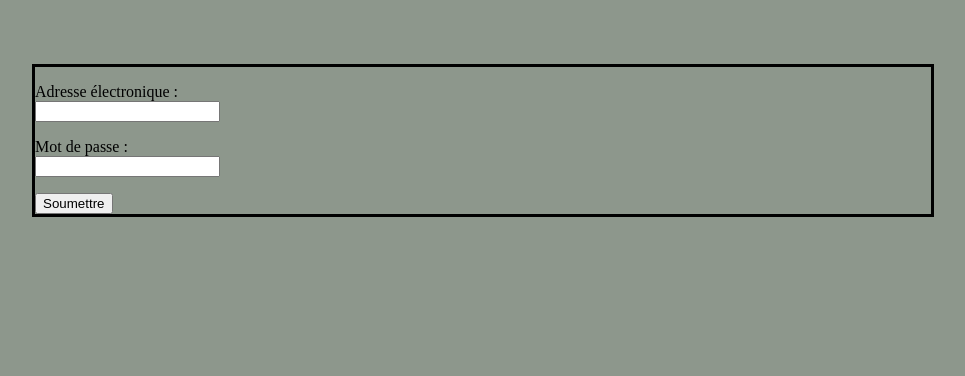
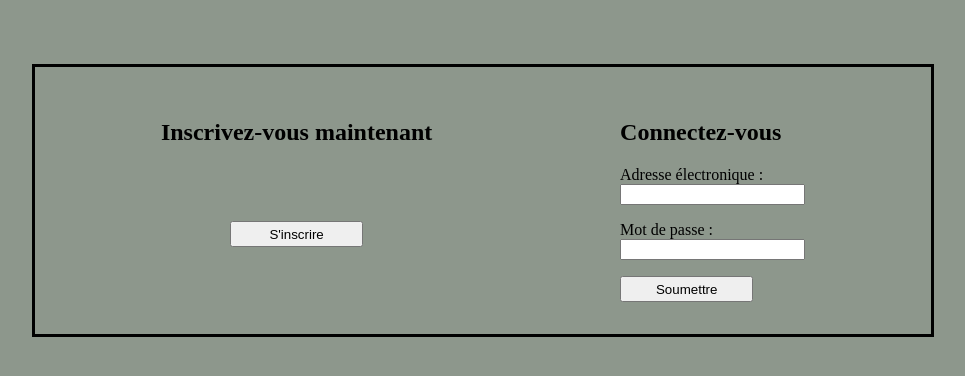
Before and after one commit to mlsc63/LITReview, a Django app: page /connection/ in a window 1280 px wide. Shown: the part 86-462 px from the top of the page, without its empty margins (157-1122 px from the left). Run offline with Django 3.2, Linux system fonts and the light colour scheme.

Commit message:
10/04/2021

```diff
--- a/LITReview/settings.py
+++ b/LITReview/settings.py
@@ -40,6 +40,7 @@ INSTALLED_APPS = [
     'review',
     'user',
     'user_follows',
+
 ]
 
 MIDDLEWARE = [
--- a/LITReview/urls.py
+++ b/LITReview/urls.py
@@ -19,6 +19,6 @@ from django.urls import path, include
 
 urlpatterns = [
     path('admin/', admin.site.urls),
-    path('connection/', include('user.urls'))
+    path('connection/', include('user.urls')),
 
 ]
--- /dev/null
+++ b/static/connection.css
@@ -0,0 +1,22 @@
+.connection {
+    margin: auto;
+    display: flex;
+    flex-direction: row;
+    justify-content: space-around;
+    padding: 2em 2em 2em 2em;
+
+}
+.buttom{
+    width: 10em;
+    height: 2em;
+}
+.connection .connection-registartion{
+   display:flex;
+   flex-direction: column;
+}
+
+.connection .connection-registartion .buttom {
+    justify-content: center;
+    margin: auto;
+
+}
--- a/user/forms.py
+++ b/user/forms.py
@@ -2,11 +2,22 @@ from django.forms import ModelForm, TextInput, PasswordInput
 from .models import User
 
 
-class UserForm(ModelForm):
+class UserLogin(ModelForm):
     class Meta:
         model = User
         fields = ["email", "password"]
         widget = {
             'email': TextInput(attrs={'class': 'form-control'}),
-            'password': PasswordInput(attrs={'placeholder': 'Password','class': 'form-control'}),
+            'password': PasswordInput(attrs={'placeholder': 'Password', 'class': 'form-control'}),
         }
+
+
+class UserRegistration(ModelForm):
+    class Meta:
+        model = User
+        fields = ["email", "password"]
+        widget = {
+            'email': TextInput(attrs={'class': 'form-control'}),
+            'password': PasswordInput(attrs={'placeholder': 'Password', 'class': 'form-control', 'type': 'password'}),
+
+        }
--- /dev/null
+++ b/user/templates/login.html
@@ -0,0 +1,40 @@
+{% extends 'index.html' %}
+{% load static %}
+{% block content %}
+
+<link rel="stylesheet" type="text/css" href="{% static 'connection.css' %}">
+
+{% if registration %}
+<p class="red">Votre inscription est terminée, veuillez-vous connecter</p>
+{% endif %}
+
+<div class="connection">
+    <div class="connection-registartion">
+	    <h1>Inscrivez-vous maintenant</h1>
+		<button class="buttom" onclick="window.location.href='{% url 'user:registration' %}'"> S'inscrire </button>
+    </div>
+
+
+    <div class="connection-login">
+	    <h1>Connectez-vous</h1>
+        <form class="form" method="post">
+		   {% csrf_token %}
+		   {% for field in form %}
+			    <p>
+			    {{ field.label_tag }}<br>
+			    {{ field }}
+			    {% if field.help_text %}
+				    <br><small class="signup__help">{{ field.help_text }}</small>
+			    {% endif %}
+
+			    {% for error in field.errors %}
+				    <p class="signup__error">{{ error }}</p>
+			    {% endfor %}
+			    </p>
+			{% endfor %}
+		    <button class="buttom" type="submit">Soumettre</button>
+	    </form>
+    </div>
+</div>
+
+{% endblock %}
--- a/user/templates/connection.html
+++ b/user/templates/registration.html
@@ -1,7 +1,10 @@
 {% extends 'index.html' %}
+{% load static %}
 {% block content %}
+<link rel="stylesheet" type="text/css" href="{% static 'registration.css' %}">
 
 <div class="inscription">
+	<h1 class="block">Inscrivez-vous</h1>
     <form method="post">
 		{% csrf_token %}
 		{% for field in form %}
@@ -17,7 +20,7 @@
 			{% endfor %}
 			</p>
 		{% endfor %}
-		<button class="btn" type="submit">Soumettre</button>
+		<button class="buttom" type="submit">Soumettre</button>
 	</form>
 </div>
 
--- a/user/urls.py
+++ b/user/urls.py
@@ -1,7 +1,9 @@
 from django.urls import path
 
 from . import views
+app_name = 'user'
+urlpatterns = [
+    path('', views.login, name='connection'),
+    path('registration/', views.registration, name='registration'),
 
-urlpatterns = [
-    path('', views.connetion),
 ]
--- a/user/views.py
+++ b/user/views.py
@@ -1,25 +1,44 @@
-from django.shortcuts import render
-from  .models import User
-from .forms import UserForm
+from django.shortcuts import render, redirect
+from .models import User
+from .forms import UserRegistration, UserLogin
 from django.http import HttpResponse
+from django.contrib.auth import authenticate
 from django.template import loader
 
-def connetion (request):
-    message = "salut"
+
+
+def login(request):
+
+    form = UserLogin()
+    context = {
+        'form': form
+    }
+    email = request.POST.get('email')
+    password = request.POST.get('password')
+    user = authenticate(username=email, password=password)
+    if user is not None:
+        return HttpResponse('Connecté')
+    else:
+        return render(request, 'login.html', context)
+
+
+def registration (request):
     if request.method == 'POST':
         email = request.POST.get('email')
         password = request.POST.get('password')
         contact = User.objects.filter(email=email)
         if not contact.exists():
-            user = User.objects.create_user('usedsqdqsfdsqdsqrfdsf1', email, password)
+            user = User.objects.create_user(email, email, password)
             user.save()
-            content = User.objects.all()
-            content_formated = ["<li>{}</li>".format(contents.email) for contents in content]
-            message = """<ul>{}</ul>""".format("\n".join(content_formated))
-            return HttpResponse(message)
+            context = {
+                "registration": "True",
+            }
+            return render(request, 'login.html', context)
+            # return redirect('login')
 
-    form = UserForm()
+    form = UserRegistration()
     context = {
         'form': form
     }
-    return render(request, 'connection.html', context)
+
+    return render(request, 'registration.html', context)
```
Also changed, not shown: static/registration.css (added, +33 -0 lines), static/style.css (line endings or trailing spaces).
